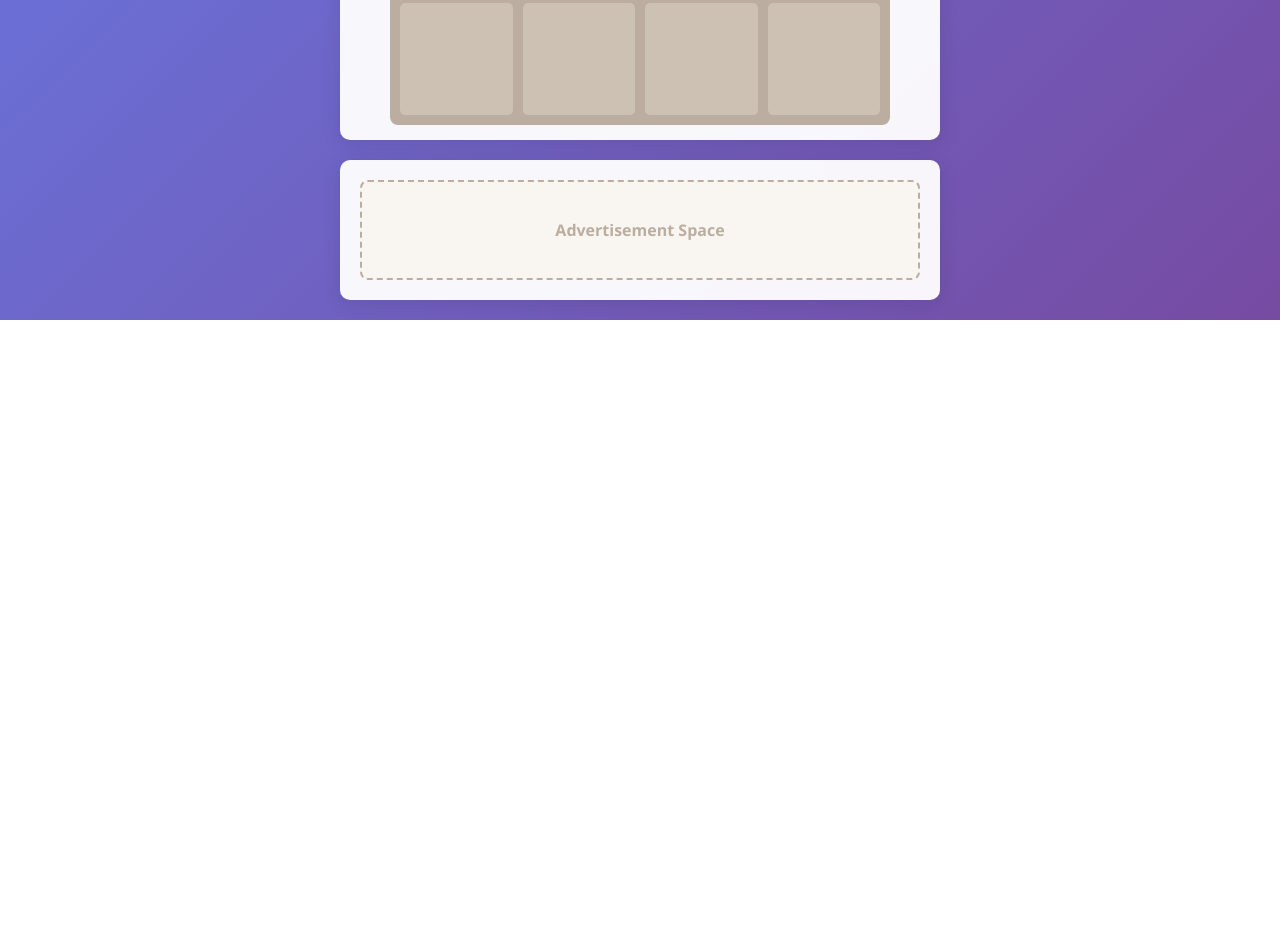
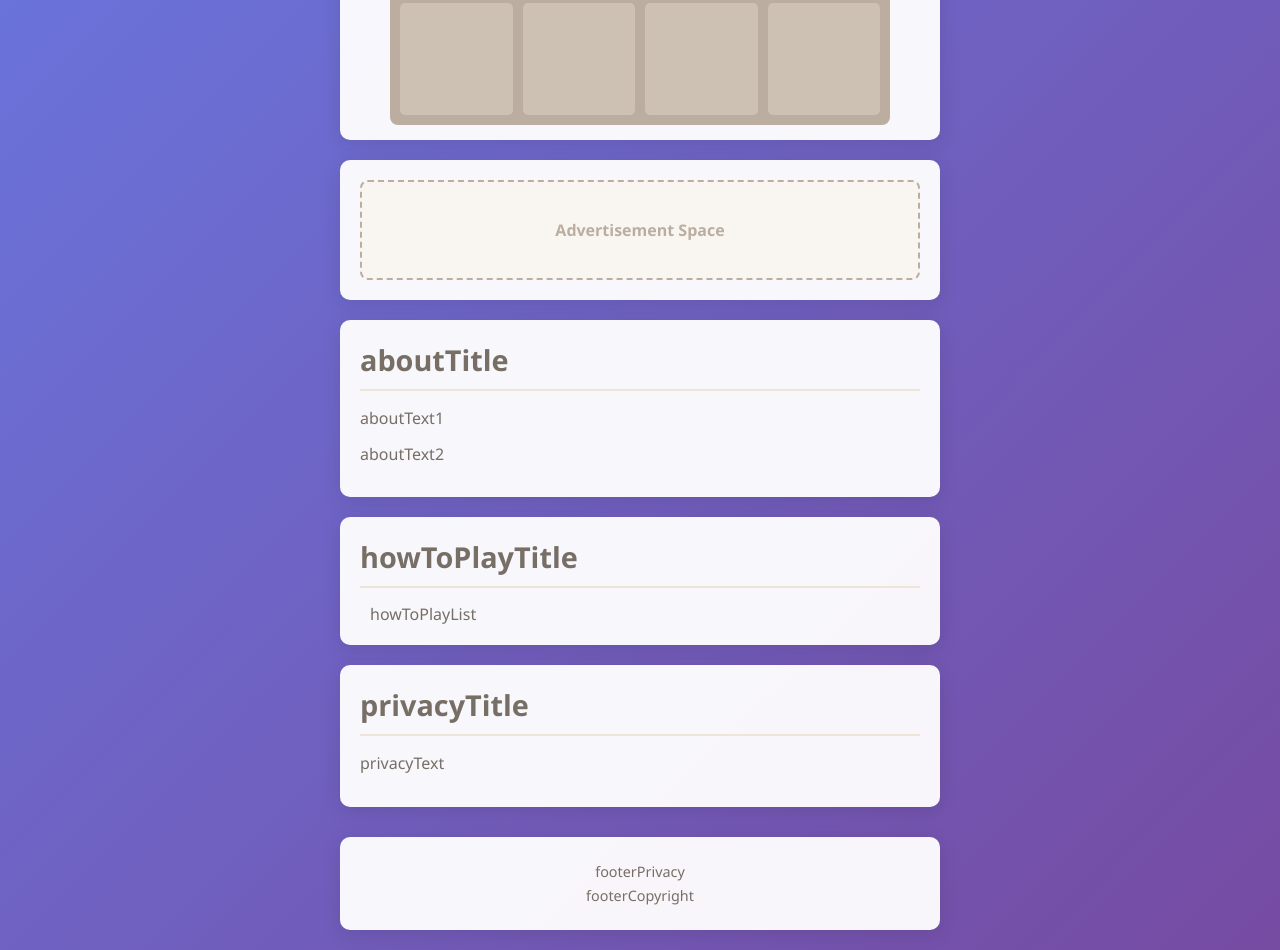
Before and after one commit to freenhh-dev/fusion_grid2, a plain HTML site: page index.html in a window 1280 px wide. Shown: the part 646-1596 px from the top of the page. Before the commit the page ends 966 px from the top, so only its background shows below. Drawn offline with Linux system fonts and the light colour scheme.

Commit message:
Feat: Add content sections for AdSense optimization
- Added 'About', 'How to Play', and 'Privacy Policy' sections to index.html to provide valuable content.
- Added a footer with copyright and privacy link.
- Updated styles in style.css for the new sections.

```diff
--- a/index.html
+++ b/index.html
@@ -69,6 +69,35 @@
       </div>
     </div>
 
+    <!-- Content Sections for AdSense Optimization -->
+    <div class="content-section">
+      <h2 data-i18n="aboutTitle">2048 게임에 대하여</h2>
+      <p data-i18n="aboutText1">
+        2048은 19세의 이탈리아 웹 개발자 가브리엘레 치룰리(Gabriele Cirulli)가 만든 싱글 플레이어 슬라이딩 블록 퍼즐 게임입니다. 이 게임의 목표는 그리드에 있는 숫자 타일을 밀어 결합하여 2048이라는 숫자의 타일을 만드는 것입니다. 간단한 규칙과 중독성 있는 플레이 방식으로 전 세계적으로 큰 인기를 얻었습니다.
+      </p>
+      <p data-i18n="aboutText2">
+        단순한 재미를 넘어, 이 게임은 전략적 사고와 계획 능력을 향상시키는 데 도움을 줄 수 있습니다. 지금 바로 도전하여 2048 타일을 만들어 보세요!
+      </p>
+    </div>
+
+    <div class="content-section">
+      <h2 data-i18n="howToPlayTitle">게임 방법</h2>
+      <ul data-i18n="howToPlayList">
+        <li><strong>이동:</strong> 컴퓨터에서는 화살표 키(↑, ↓, ←, →)를 사용하고, 모바일 기기에서는 화면을 스와이프하여 타일을 움직입니다.</li>
+        <li><strong>결합:</strong> 같은 숫자를 가진 두 개의 타일이 부딪히면, 두 숫자를 더한 값의 새로운 타일 하나로 합쳐집니다. (예: 2와 2가 만나면 4가 됩니다.)</li>
+        <li><strong>새 타일:</strong> 타일을 움직일 때마다 비어있는 공간에 2 또는 4의 새로운 타일이 무작위로 나타납니다.</li>
+        <li><strong>승리 조건:</strong> 2048 숫자의 타일을 만들면 승리합니다! 승리 후에도 계속 플레이하여 더 높은 점수에 도전할 수 있습니다.</li>
+        <li><strong>게임 오버:</strong> 그리드에 빈 공간이 없고, 더 이상 타일을 합칠 수 없으면 게임이 종료됩니다.</li>
+      </ul>
+    </div>
+
+    <div class="content-section privacy-policy">
+      <h2 data-i18n="privacyTitle">개인정보처리방침 (Privacy Policy)</h2>
+      <p data-i18n="privacyText">
+        <em>(이곳에 웹사이트의 개인정보처리방침 내용을 작성해 주세요. 예를 들어, 쿠키 사용, 광고 정책, 데이터 수집 및 사용에 대한 정보를 포함해야 합니다. 애드센스 승인을 위해 반드시 필요한 항목입니다.)</em>
+      </p>
+    </div>
+
     <!--
       Future Ad Expansion Options (commented out):
 
@@ -91,6 +120,13 @@
     -->
   </div>
 
+  <footer class="footer">
+    <div class="container">
+      <p data-i18n="footerPrivacy"><a href="#">개인정보처리방침</a></p>
+      <p data-i18n="footerCopyright">&copy; 2026 2048 Game. All Rights Reserved.</p>
+    </div>
+  </footer>
+
   <!-- Scripts -->
   <script src="i18n.js"></script>
   <script src="main.js"></script>
--- a/style.css
+++ b/style.css
@@ -392,3 +392,71 @@ h1 {
     padding: 6px;
   }
 }
+
+/* Content Sections for AdSense */
+.content-section {
+  background: rgba(255, 255, 255, 0.95);
+  border-radius: 10px;
+  padding: 20px;
+  margin-top: 20px;
+  box-shadow: 0 4px 20px rgba(0, 0, 0, 0.1);
+}
+
+.content-section h2 {
+  font-size: 1.8rem;
+  font-weight: bold;
+  color: #776e65;
+  margin-bottom: 15px;
+  padding-bottom: 10px;
+  border-bottom: 2px solid #eee4da;
+}
+
+.content-section p, .content-section li {
+  font-size: 1rem;
+  line-height: 1.6;
+  color: #776e65;
+  margin-bottom: 10px;
+}
+
+.content-section ul {
+  list-style-position: inside;
+  padding-left: 10px;
+}
+
+.content-section strong {
+  color: #8f7a66;
+}
+
+.privacy-policy p em {
+  color: #f67c5f;
+  font-style: normal;
+  font-weight: bold;
+}
+
+/* Footer */
+.footer {
+  width: 100%;
+  max-width: 600px;
+  text-align: center;
+  margin-top: 30px;
+  padding: 20px;
+  background: rgba(255, 255, 255, 0.95);
+  border-radius: 10px;
+  box-shadow: 0 4px 20px rgba(0, 0, 0, 0.1);
+}
+
+.footer p {
+  color: #776e65;
+  margin: 5px 0;
+  font-size: 0.9rem;
+}
+
+.footer a {
+  color: #8f7a66;
+  text-decoration: none;
+  font-weight: bold;
+}
+
+.footer a:hover {
+  text-decoration: underline;
+}
```
